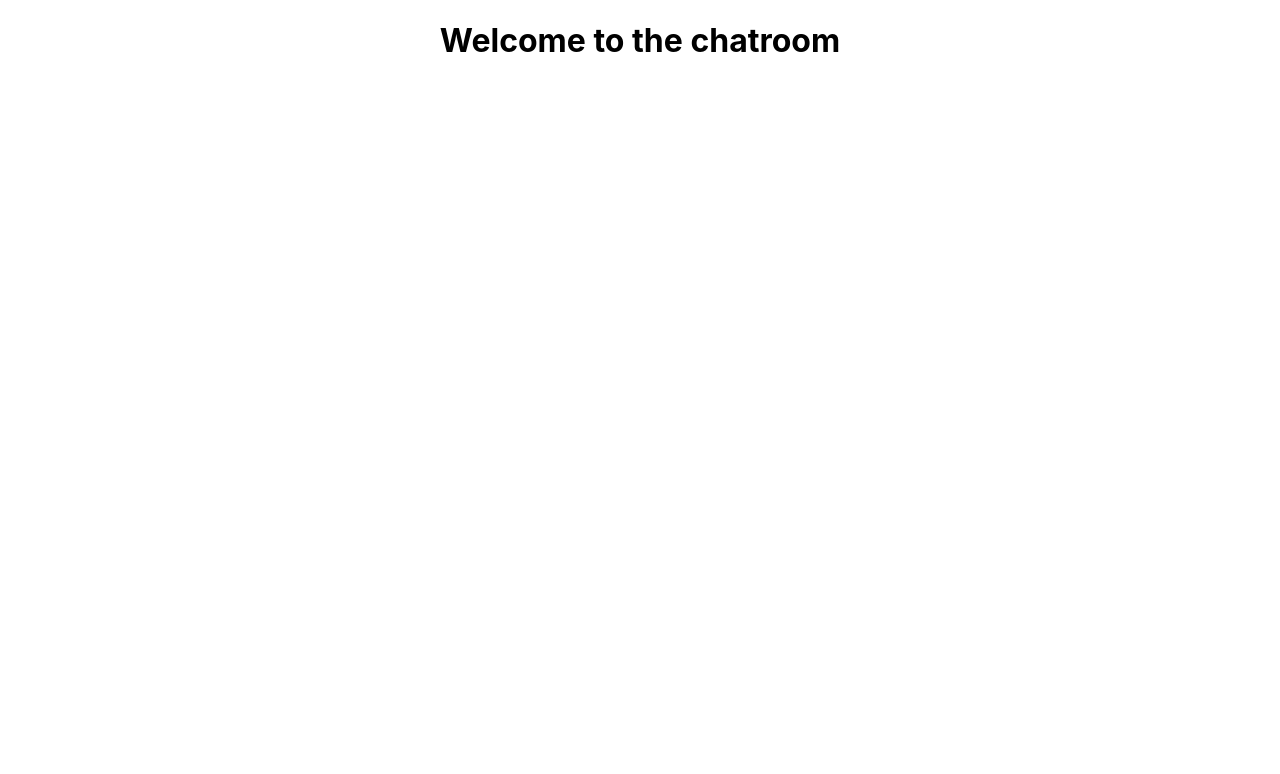
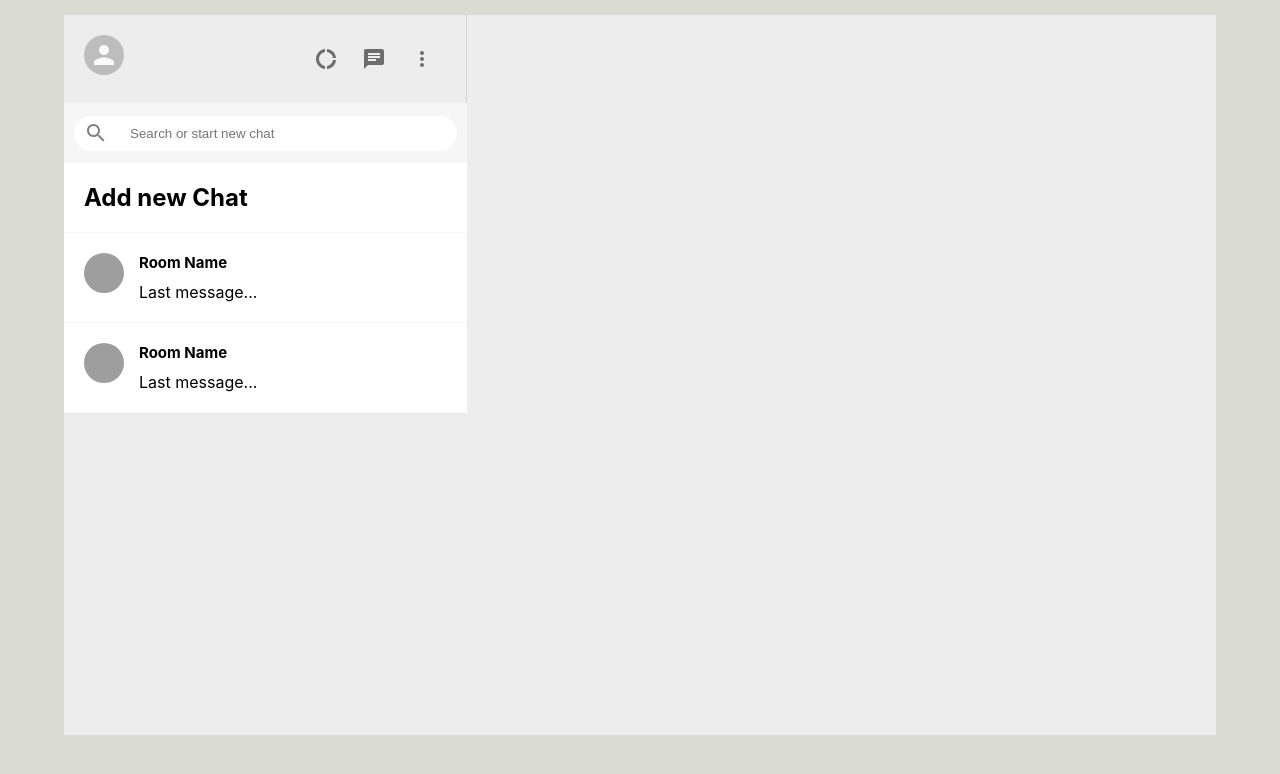
Before and after one commit to shubhangsharmasigs/chatroom, a React (Create React App) app in the folder chatroom/: page / in a window 1280 px wide. Shown: the top 774 px of the page. Built offline with nearby package versions, Linux system fonts and the light colour scheme; grey boxes are pictures that could not be loaded; the HTML template or start-up script is replaced by a standard one.

Commit message:
basic styling and sidebar chat

```diff
--- a/chatroom/package.json
+++ b/chatroom/package.json
@@ -3,9 +3,12 @@
   "version": "0.1.0",
   "private": true,
   "dependencies": {
+    "@material-ui/core": "^4.12.3",
+    "@material-ui/icons": "^4.11.2",
     "@testing-library/jest-dom": "^5.16.1",
     "@testing-library/react": "^12.1.2",
     "@testing-library/user-event": "^13.5.0",
+    "firebase": "^8.10.0",
     "react": "^17.0.2",
     "react-dom": "^17.0.2",
     "react-scripts": "5.0.0",
--- a/chatroom/src/App.css
+++ b/chatroom/src/App.css
@@ -1,38 +1,14 @@
-.App {
-  text-align: center;
+.app{
+  display: grid;
+  place-items: center;
+  background-color: #dadbd3;
+  height: 100vh;
 }
 
-.App-logo {
-  height: 40vmin;
-  pointer-events: none;
+.app-body{
+  display:flex;
+  background-color: #ededed;
+  margin-top: -50px;
+  height: 90vh;
+  width: 90vw;
 }
-
-@media (prefers-reduced-motion: no-preference) {
-  .App-logo {
-    animation: App-logo-spin infinite 20s linear;
-  }
-}
-
-.App-header {
-  background-color: #282c34;
-  min-height: 100vh;
-  display: flex;
-  flex-direction: column;
-  align-items: center;
-  justify-content: center;
-  font-size: calc(10px + 2vmin);
-  color: white;
-}
-
-.App-link {
-  color: #61dafb;
-}
-
-@keyframes App-logo-spin {
-  from {
-    transform: rotate(0deg);
-  }
-  to {
-    transform: rotate(360deg);
-  }
-}
--- a/chatroom/src/App.js
+++ b/chatroom/src/App.js
@@ -1,9 +1,16 @@
 import './App.css';
+import Sidebar from './Sidebar';
 
 function App() {
   return (
-    <div className="App">
-      <h1>Welcome to the chatroom</h1>
+    <div className="app">
+
+
+      <div className="app-body">
+        {/* sidebar */}
+        <Sidebar />
+        {/* chat */}
+      </div>
     </div>
   );
 }
--- /dev/null
+++ b/chatroom/src/Sidebar.css
@@ -0,0 +1,56 @@
+.sidebar{
+    flex:0.35;
+
+}
+
+.sidebar-search{
+    display: flex;
+    align-items: center;
+    background-color: #f6f6f6;
+    height: 40px;
+    padding: 10px;
+}
+
+.sidebar-searchContainer{
+    display: flex;
+    background-color: white;
+    align-items: center;
+    width: 100%;
+    height: 35px;
+    border-radius: 20px;
+}
+
+.sidebar-searchContainer > .MuiSvgIcon-root{
+    color:gray;
+    padding: 10px;
+
+}
+
+.sidebar-searchContainer > input{
+    border: none;
+    margin-left: 10px;
+}
+.sidebar-header{
+    display:flex;
+    justify-content: space-between;
+    padding: 20px;
+    border-right: 1px solid lightgray;
+}
+
+.sidebar-headerRight{
+    display: flex;
+    align-items: center;
+    justify-content: space-between;
+    min-width: 10vw;
+}
+
+.sidebar-headerRight > .MuiSvgIcon-root{
+    margin-right: 2vw;
+    font-size: 25px !important;
+}
+
+.sidebar-chats{
+    flex:1;
+    background-color: white;
+    overflow: scroll;
+}
--- /dev/null
+++ b/chatroom/src/Sidebar.js
@@ -0,0 +1,52 @@
+import React from 'react';
+import './Sidebar.css';
+import {Avatar, IconButton} from '@material-ui/core';
+import DonutLargeIcon from '@material-ui/icons/DonutLarge';
+import ChatIcon from '@material-ui/icons/Chat';
+import MoreVertIcon from '@material-ui/icons/MoreVert';
+import SearchOutlinedIcon from '@material-ui/icons/SearchOutlined';
+import SidebarChat from './SidebarChat';
+
+
+function Sidebar() {
+  return ( <div className='sidebar'>
+
+        <div className="sidebar-header">
+            <Avatar />
+            <div className="sidebar-headerRight">
+                <IconButton>
+                     <DonutLargeIcon />
+                </IconButton>
+                <IconButton>
+                     <ChatIcon />
+                </IconButton>
+                <IconButton>
+                     <MoreVertIcon />
+                </IconButton>
+
+
+
+            </div>
+
+        </div>
+
+        <div className="sidebar-search">
+            <div className="sidebar-searchContainer">
+                <SearchOutlinedIcon />
+                <input placeholder='Search or start new chat' type='text' />
+            </div>
+
+        </div>
+
+        <div className="sidebar-chats">
+            <SidebarChat addNewChat />
+            <SidebarChat />
+            <SidebarChat />
+
+
+        </div>
+  </div>
+  );
+}
+
+export default Sidebar;
--- /dev/null
+++ b/chatroom/src/SidebarChat.css
@@ -0,0 +1,19 @@
+.sidebarChat{
+    display: flex;
+    padding: 20px;
+    cursor: pointer;
+    border-bottom: 1px solid #f6f6f6;
+}
+
+.sidebarChat:hover{
+    background-color: #ebebeb;
+}
+
+.sidebarChat-info > h2{
+    font-size: 15px;
+    margin-bottom: 10px;
+}
+
+.sidebarChat-info{
+    margin-left: 15px;
+}
--- /dev/null
+++ b/chatroom/src/SidebarChat.js
@@ -0,0 +1,39 @@
+import { Avatar } from '@material-ui/core';
+import React, { useEffect, useState } from 'react';
+import './SidebarChat.css';
+
+function SidebarChat({addNewChat}) {
+
+    const [seed,setSeed] = useState('');
+
+    useEffect(() => {
+        setSeed(Math.floor(Math.random() *4000));
+
+    },[]);
+
+    const createChat = () => {
+            const roomName = prompt("Please enetr a name for chat");
+
+            if(roomName){
+                // do some databse stuff
+            }
+    };
+
+  return !addNewChat ? (<div className='sidebarChat'>
+      <Avatar src={`https://avatars.dicebear.com/api/human/${seed}.svg`}
+      />
+      <div className="sidebarChat-info">
+          <h2>Room Name</h2>
+          <p>Last message...</p>
+      </div>
+
+  </div>
+  ):(
+      <div onClick={createChat}
+      className='sidebarChat'>
+        <h2>Add new Chat</h2>
+        </div>
+  );
+}
+
+export default SidebarChat;
--- a/chatroom/src/index.css
+++ b/chatroom/src/index.css
@@ -1,3 +1,8 @@
+
+*{
+  margin:0;
+}
+
 body {
   margin: 0;
   font-family: -apple-system, BlinkMacSystemFont, 'Segoe UI', 'Roboto', 'Oxygen',
```
Also changed, not shown: 1 other file (tests, documents, lock files or other folders).
